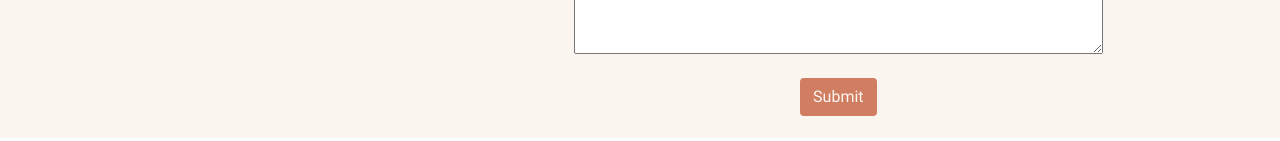
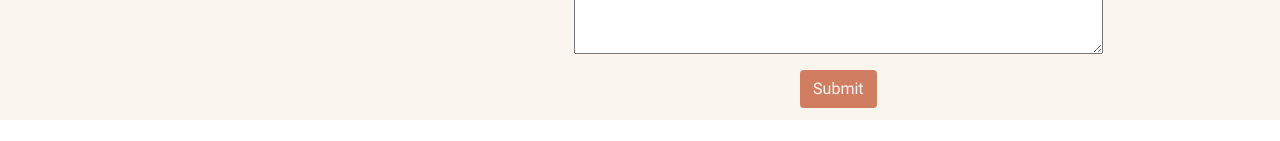
Before and after one commit to ziamah/wbdv-sp21-02-md-client-react, a React (Create React App) app: page /new-recipe in a window 1280 px wide. Shown: the part 811-952 px from the top of the page. Built offline with nearby package versions, Linux system fonts and the light colour scheme; a web font is replaced by a local one.

Commit message:
submitting new recipe takes the user to details page

```diff
--- a/src/components/new-recipe-page/new-recipe-page.js
+++ b/src/components/new-recipe-page/new-recipe-page.js
@@ -1,3 +1,4 @@
+import {Link} from 'react-router-dom'
 import DietTagsSelector from "./diet-tags-selection";
 import IngredientTagsSelector from "./ingredient-tags-selection";
 
@@ -74,11 +75,11 @@
                                   placeholder="Write the recipe steps here"/>
                     </p>
                     <div className="row wbdv-center-in-div">
-                        <h1 className="">
+                        <Link to="/details">
                             <button className="btn wbdv-affirmative-btn">
                                 Submit
                             </button>
-                        </h1>
+                        </Link>
                     </div>
 
                 </div>
```
